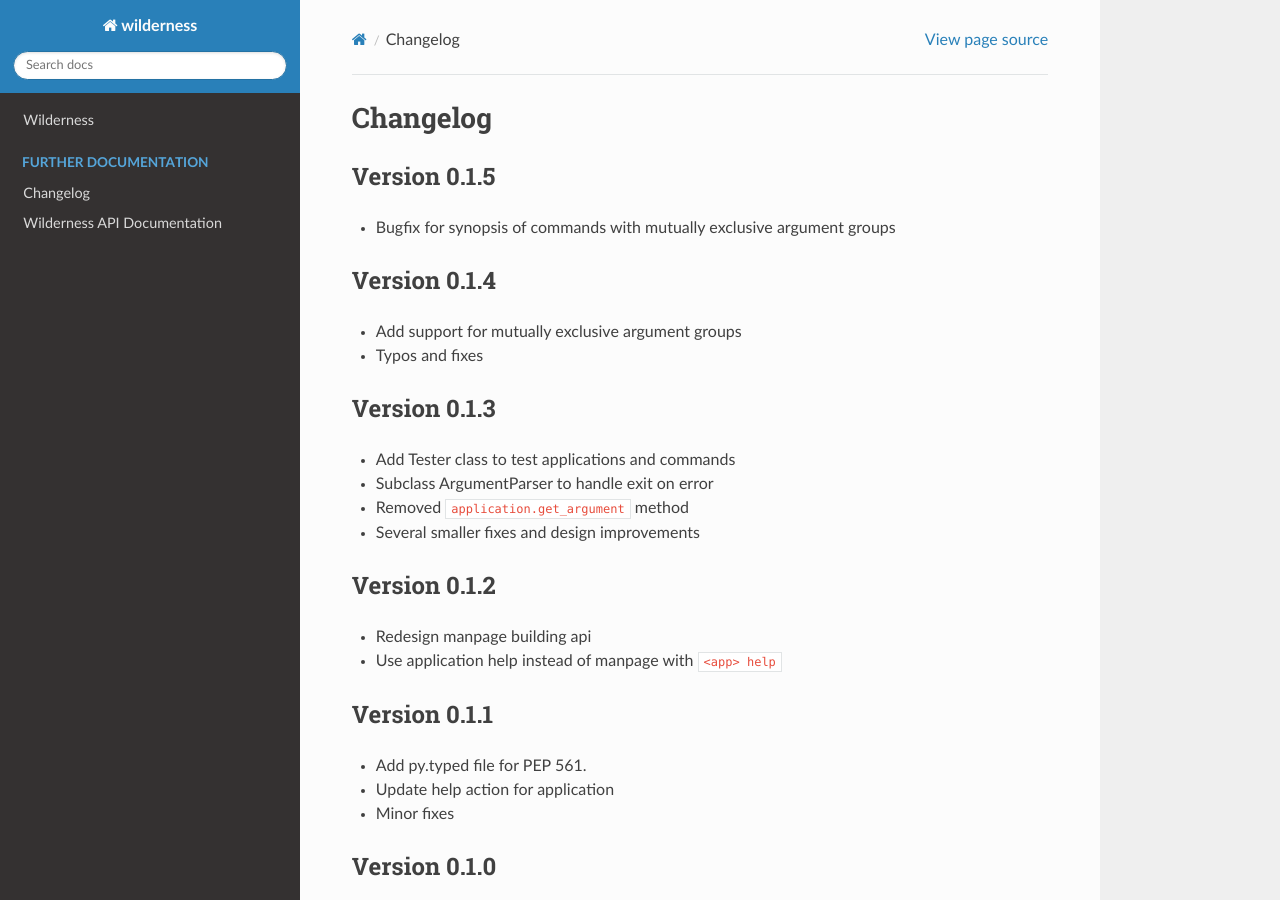
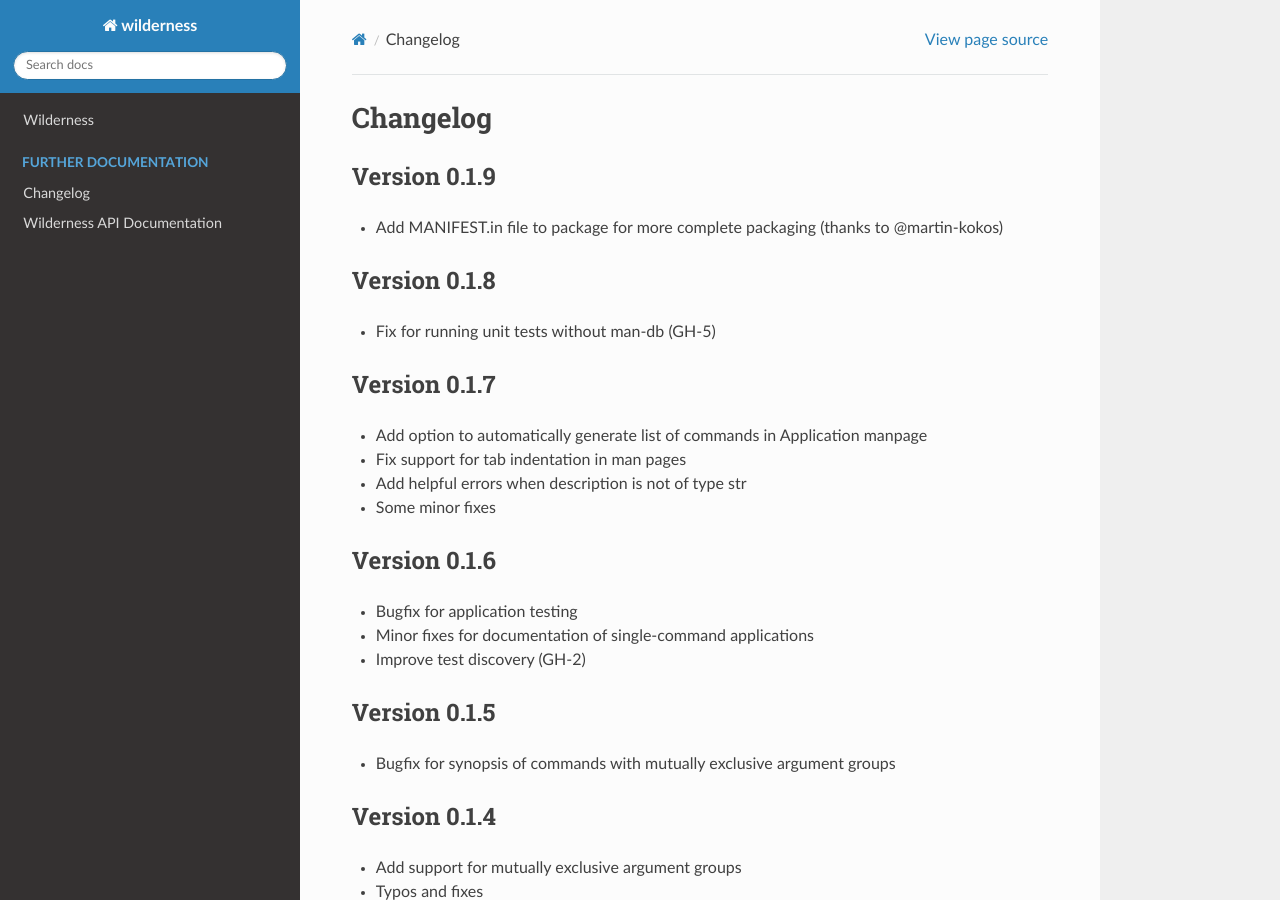
Before and after one commit to GjjvdBurg/wilderness, a Sphinx documentation site: the page built from docs/CHANGELOG.rst, in a window 1280 px wide and 900 px high. Built offline with Sphinx 7.4.7 and the Read the Docs theme 2.0.0, drawn with Linux system fonts in a browser that asks for light colours.

Commit message:
Update RST version of changelog

```diff
--- a/docs/CHANGELOG.rst
+++ b/docs/CHANGELOG.rst
@@ -1,6 +1,36 @@
 
 Changelog
 =========
+
+Version 0.1.9
+-------------
+
+
+* Add MANIFEST.in file to package for more complete packaging (thanks to
+  @martin-kokos)
+
+Version 0.1.8
+-------------
+
+
+* Fix for running unit tests without man-db (GH-5)
+
+Version 0.1.7
+-------------
+
+
+* Add option to automatically generate list of commands in Application manpage
+* Fix support for tab indentation in man pages
+* Add helpful errors when description is not of type str
+* Some minor fixes
+
+Version 0.1.6
+-------------
+
+
+* Bugfix for application testing
+* Minor fixes for documentation of single-command applications
+* Improve test discovery (GH-2)
 
 Version 0.1.5
 -------------
```
